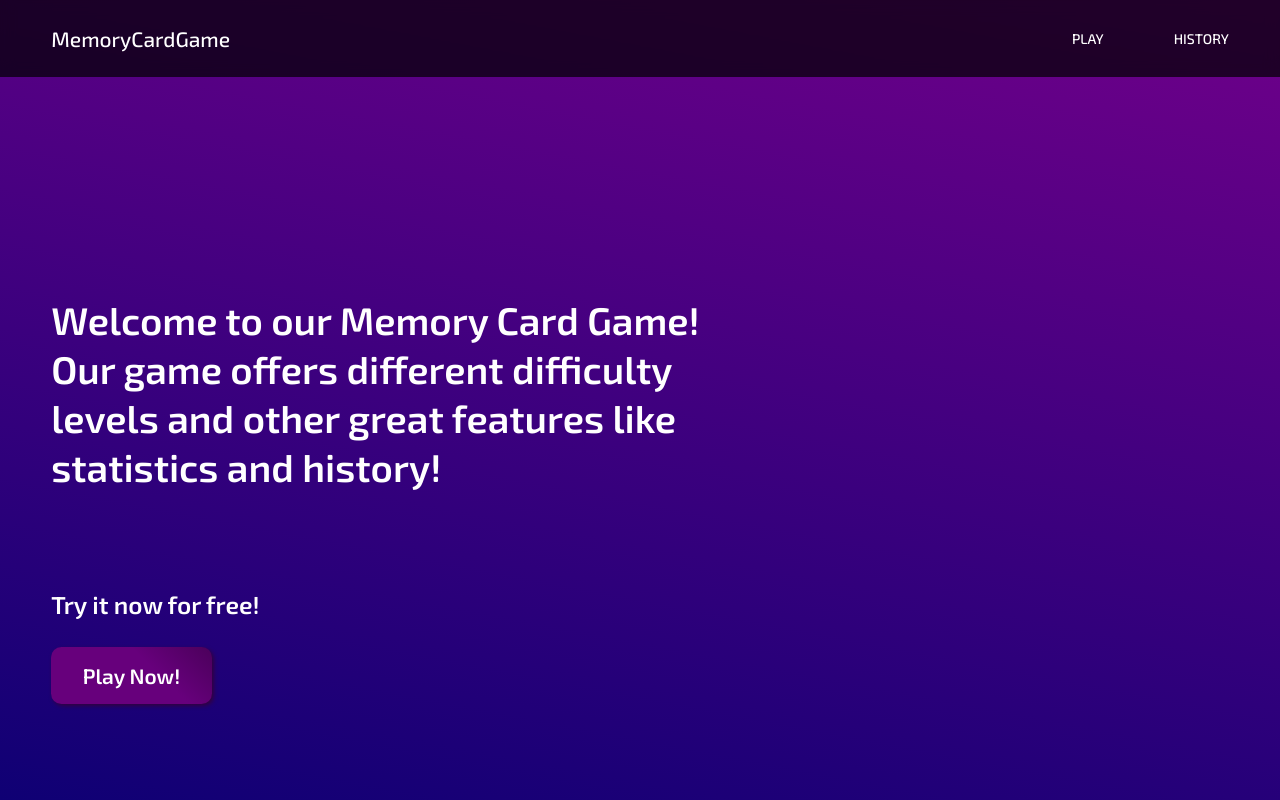
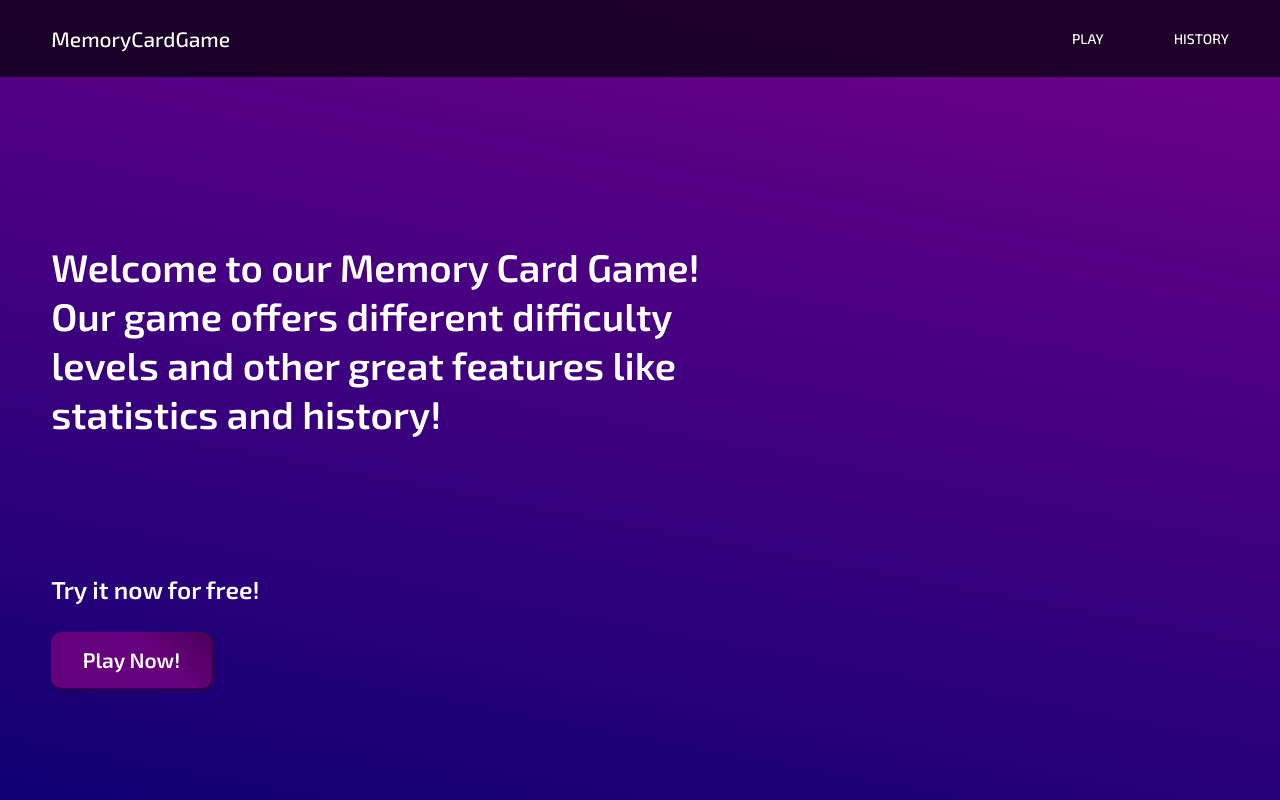
Before and after one commit to AdamPilak/react-memory-card-game, a React (Vite) app: page / in a window 1280 px wide. Built offline with nearby package versions, Linux system fonts and the light colour scheme.

Commit message:
home page column fix

```diff
--- a/src/index.scss
+++ b/src/index.scss
@@ -167,6 +167,8 @@ nav {
   }
 
   @media (min-width: 640px) {
+    grid-template-rows: 1fr 1fr;
+
     h1 {
       width: 460px;
       font-size: 2.25rem;
@@ -180,7 +182,7 @@ nav {
   }
 
   @media (min-width: 768px) {
-    padding: 12dvh 0;
+    padding: 14dvh 0;
 
     h1 {
       justify-self: flex-start;
@@ -203,11 +205,11 @@ nav {
     }
   }
 
-  @media (min-width: 1280px) {
-    // h1 {
-    //   width: 800px;
-    // }
-  }
+  // @media (min-width: 1280px) {
+  //   // h1 {
+  //   //   width: 800px;
+  //   // }
+  // }
 
   @media (min-width: 1536px) {
     h1 {
```
